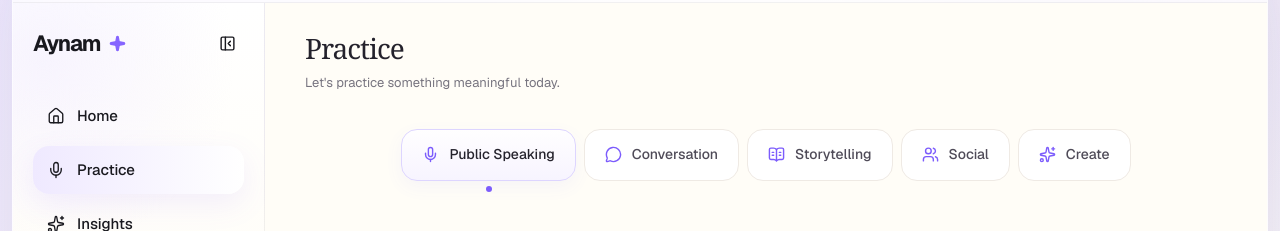
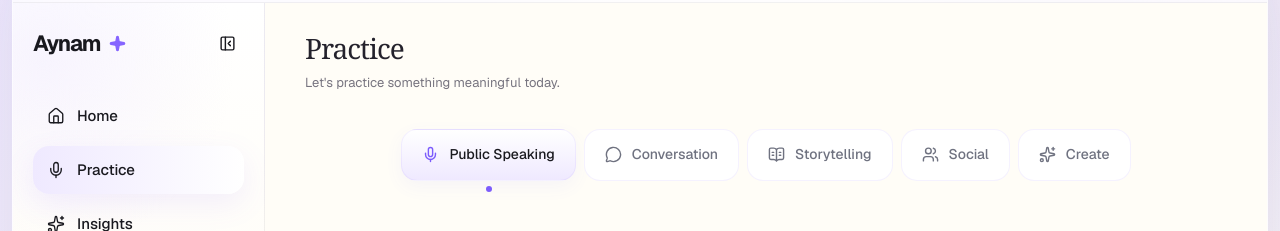
Before and after one commit to namyagaur/aynam.ai, a Next.js app: page /practice in a window 1280 px wide. Shown: the part 82-313 px from the top of the page. Built offline with nearby package versions, Linux system fonts and the light colour scheme; no server answers.

Commit message:
update 🐷🦤🦉

```diff
--- a/components/practice/setup/ModeChip.tsx
+++ b/components/practice/setup/ModeChip.tsx
@@ -29,15 +29,15 @@ export default function ModeChip({
         ${
           selected
             ? `
-              border-[#DDD5FF]
-              bg-[linear-gradient(180deg,#FFFEFF_0%,#F7F4FF_100%)]
+              border-[var(--theme-border)]
+              bg-[linear-gradient(180deg,var(--theme-surface-elevated)_0%,var(--theme-primary-soft)_100%)]
               shadow-[0_6px_18px_rgba(108,99,255,.06)]
             `
             : `
-              border-[#EFEAE4]
+              border-[var(--theme-border)]
               bg-white
-              hover:bg-[#FCFBFF]
-              hover:border-[#E5DFFF]
+              hover:bg-[var(--theme-surface)]
+              hover:border-[var(--theme-border)]
             `
         }
       `}
@@ -51,8 +51,8 @@ export default function ModeChip({
             transition-colors
             ${
               selected
-                ? "text-[#6C63FF]"
-                : "text-[#8B8893] group-hover:text-[#6C63FF]"
+                ? "text-[var(--theme-primary)]"
+                : "text-[var(--theme-text-muted)] group-hover:text-[var(--theme-primary)]"
             }
           `}
         />
@@ -65,8 +65,8 @@ export default function ModeChip({
 
             ${
               selected
-                ? "text-[#25232D]"
-                : "text-[#4F4B58]"
+                ? "text-[var(--theme-text)]"
+                : "text-[var(--theme-text-muted)]"
             }
           `}
         >
@@ -85,7 +85,7 @@ export default function ModeChip({
             w-1.5
             -translate-x-1/2
             rounded-full
-            bg-[#6C63FF]
+            bg-[var(--theme-primary)]
           "
         />
       )}
```
